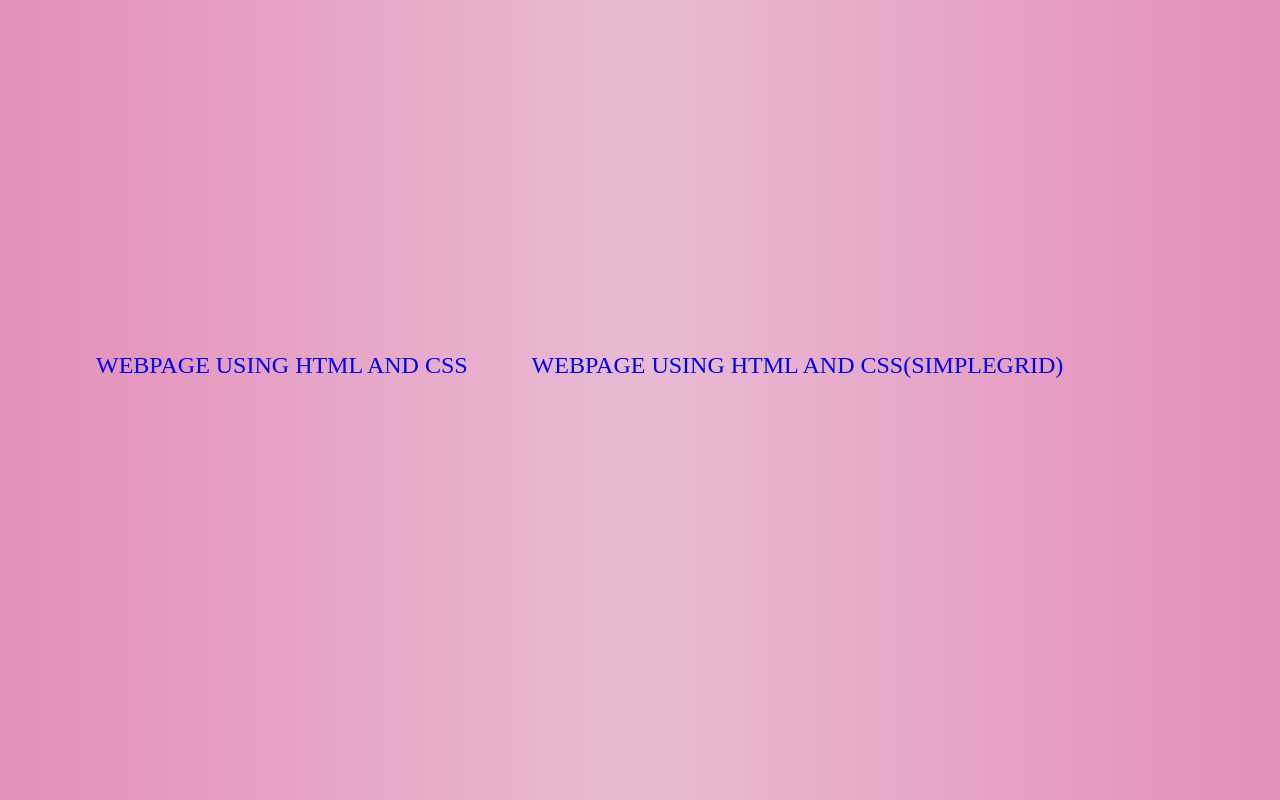
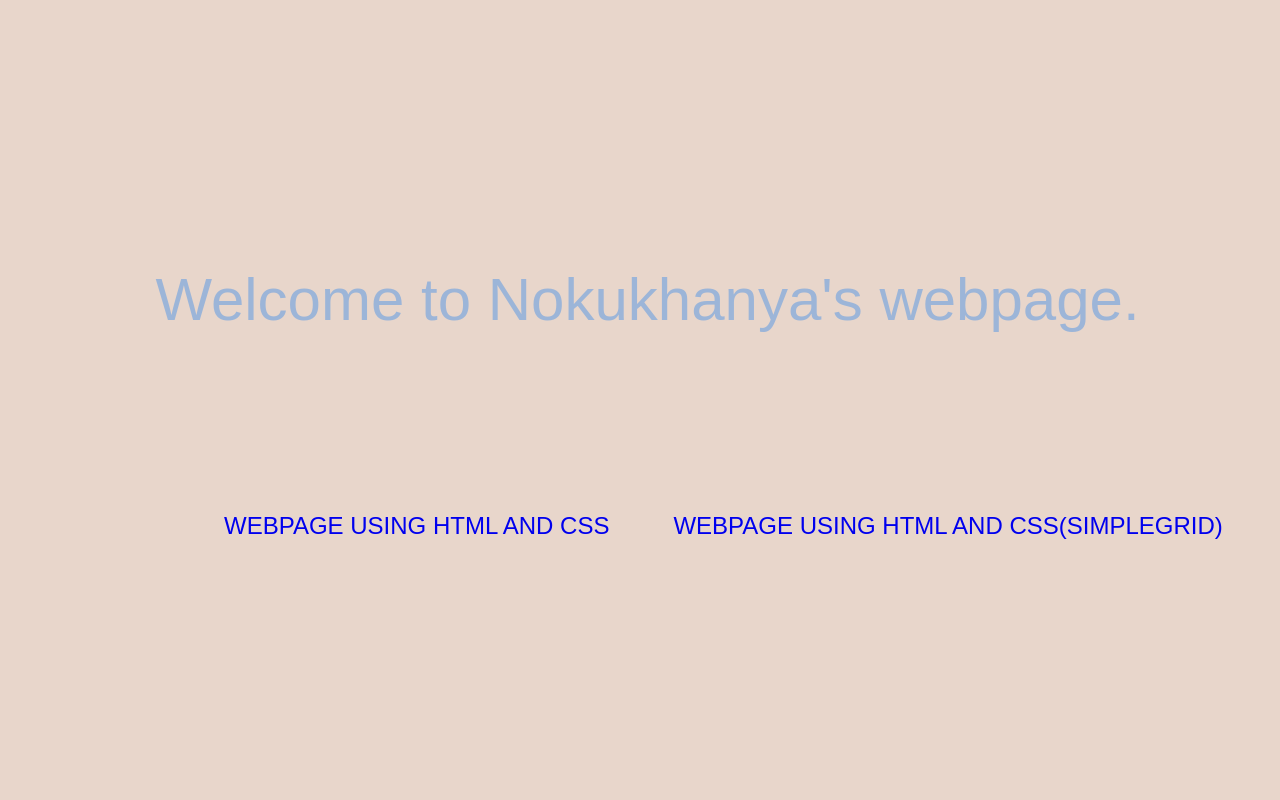
Before and after one commit to PrincessKhanya/Finalwebpage, a plain HTML site: page index.html in a window 1280 px wide. Drawn offline with Linux system fonts and the light colour scheme.

Commit message:
welcome page layout

```diff
--- a/index.html
+++ b/index.html
@@ -10,6 +10,11 @@
     <link rel="htmlsheet1" href="index2.html">
 </head>
 <body>
+    <div class="wrapper">
+        <ul class="dynamic-text">
+            <li><span>Welcome to Nokukhanya's webpage.</span></li>
+        </ul>
+    </div>
     <div class="boxes">
         <div class="box1">
             <a href="index1.html">WEBPAGE USING HTML AND CSS</a>
--- a/style.css
+++ b/style.css
@@ -1,12 +1,63 @@
+*{
+    margin: 0;
+    padding: 0;
+    box-sizing: border-box;
+    font-family: "Poppins", sans-serif;
+}
+
+
 body {
-    background: linear-gradient(45deg,#e48eba, #e9bbd3, #e48eba);
+    display: flex;
+    align-items: center;
+    justify-content: center;
+    min-height: 75vh;
+    background: rgb(232, 214, 203);
 }
+
+.wrapper .dynamic-text {
+    margin-left: 15px;
+    height: 90px;
+    line-height: 90px;
+    overflow: hidden;
+}
+
+.dynamic-text li{
+    list-style: none;
+    font-size: 60px;
+    font-weight: 500;
+    position: relative;
+    top: 0;
+    color: rgb(156, 181, 216);
+
+}
+
+.dynamic-text li span{
+    position: relative;
+}
+
+.wrapper .dynamic-text li::after {
+    content: "";
+    position: absolute;
+    left: 0;
+    height: 100%;
+    width: 100%;
+    background: rgb(232, 214, 203);
+    border-left: 5px solid #082b5c;
+    animation: typing 5s steps(31) forwards;
+}
+
+@keyframes typing {
+    100%{
+        left: 100%;
+    }
+}
+
 
 .boxes {
     display: flex;
     position: absolute;
-    top: 40%;
-    left: 5%;
+    top: 60%;
+    left: 15%;
     transition: translate(-50%,-50%);
     text-align: center;
 
@@ -41,6 +92,5 @@ a::after {
 }
 
 a:hover::after{
-    width: 100%;
-
+    width: 100%
 }
```
